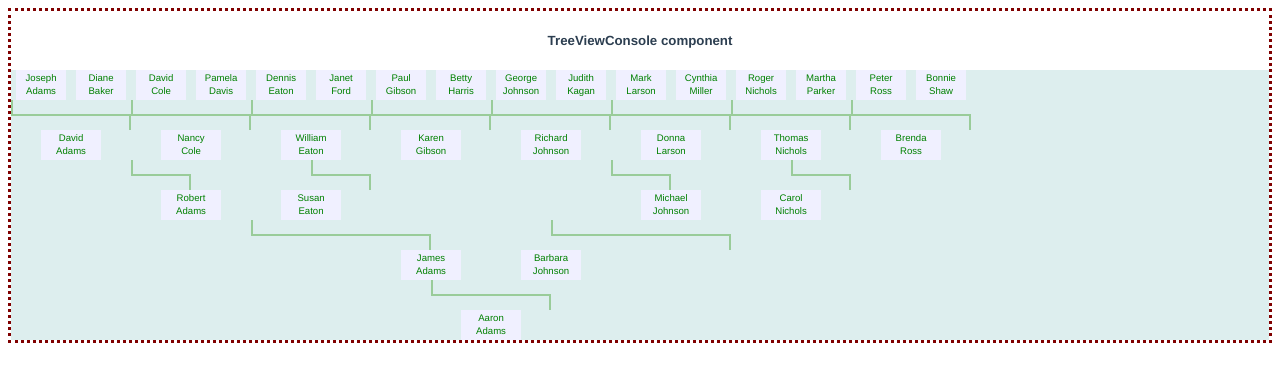
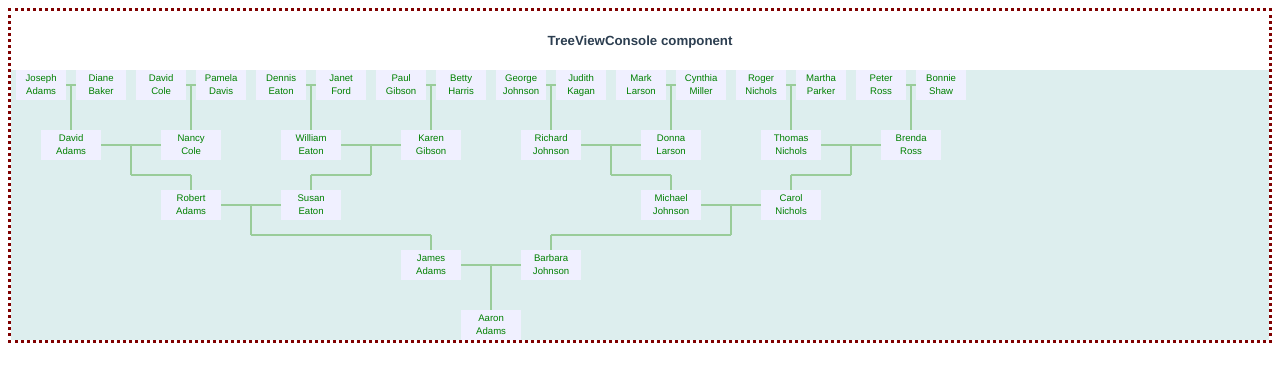
Before and after one commit to jrschmidt/familia-22, a Vue app: page / in a window 1280 px wide. Shown: the top 382 px of the page. Built offline with nearby package versions, Linux system fonts and the light colour scheme.

Commit message:
change SVG in ConnectorSvg component based on class and properties

```diff
--- a/src/components/ConnectorSvg.vue
+++ b/src/components/ConnectorSvg.vue
@@ -1,17 +1,91 @@
 <template>
   <div class="connector-svg">
-    <svg height="100%" width="100%">
-      <line x1="0%" y1="0%" x2="0%" y2="50%" stroke="#99cc99" stroke-width="4"/>
-      <line x1="0%" y1="50%" x2="100%" y2="50%" stroke="#99cc99" stroke-width="2"/>
-      <line x1="100%" y1="50%" x2="100%" y2="100%" stroke="#99cc99" stroke-width="4"/>
+    <svg v-if="isStraightSkinny(connectStyle)" height="60px" width="120px">
+      <line x1="55" y1="15" x2="65" y2="15" stroke="#99cc99" stroke-width="2"/>
+      <line x1="60" y1="15" x2="60" y2="60" stroke="#99cc99" stroke-width="2"/>
+    </svg>
+
+    <svg v-if="isStraightSingleton(connectStyle)" height="100%" width="100%">
+      <line x1="30" y1="15" x2="90" y2="15" stroke="#99cc99" stroke-width="2"/>
+      <line x1="60" y1="15" x2="60" y2="60" stroke="#99cc99" stroke-width="2"/>
+    </svg>
+
+    <svg v-if="isLeftW3(connectStyle)" height="100%" width="100%">
+      <line x1="30" y1="15" x2="90" y2="15" stroke="#99cc99" stroke-width="2"/>
+      <line x1="60" y1="15" x2="60" y2="45" stroke="#99cc99" stroke-width="2"/>
+      <line x1="60" y1="45" x2="120" y2="45" stroke="#99cc99" stroke-width="2"/>
+      <line x1="120" y1="45" x2="120" y2="60" stroke="#99cc99" stroke-width="2"/>
+    </svg>
+
+    <svg v-if="isRightW3(connectStyle)" height="100%" width="100%">
+      <line x1="90" y1="15" x2="150" y2="15" stroke="#99cc99" stroke-width="2"/>
+      <line x1="120" y1="15" x2="120" y2="45" stroke="#99cc99" stroke-width="2"/>
+      <line x1="120" y1="45" x2="60" y2="45" stroke="#99cc99" stroke-width="2"/>
+      <line x1="60" y1="45" x2="60" y2="60" stroke="#99cc99" stroke-width="2"/>
+    </svg>
+
+    <svg v-if="isLeftW5(connectStyle)" height="100%" width="100%">
+      <line x1="30" y1="15" x2="90" y2="15" stroke="#99cc99" stroke-width="2"/>
+      <line x1="60" y1="15" x2="60" y2="45" stroke="#99cc99" stroke-width="2"/>
+      <line x1="60" y1="45" x2="240" y2="45" stroke="#99cc99" stroke-width="2"/>
+      <line x1="240" y1="45" x2="240" y2="60" stroke="#99cc99" stroke-width="2"/>
+    </svg>
+
+    <svg v-if="isRightW5(connectStyle)" height="100%" width="100%">
+      <line x1="210" y1="15" x2="270" y2="15" stroke="#99cc99" stroke-width="2"/>
+      <line x1="240" y1="15" x2="240" y2="45" stroke="#99cc99" stroke-width="2"/>
+      <line x1="240" y1="45" x2="60" y2="45" stroke="#99cc99" stroke-width="2"/>
+      <line x1="60" y1="45" x2="60" y2="60" stroke="#99cc99" stroke-width="2"/>
     </svg>
   </div>
 </template>
 
 <script setup>
-// import { inject } from 'vue'
+const props = defineProps({
+  connectStyle: String
+})
 
-// const svgSize = inject('svgSize')
+const isStraightSkinny = (connectStyle) => {
+  if (connectStyle === 'straight-skinny')
+    return true
+  else
+    return false
+}
+
+const isStraightSingleton = (connectStyle) => {
+  if (connectStyle === 'straight-singleton')
+    return true
+  else
+    return false
+}
+
+const isLeftW3 = (connectStyle) => {
+  if (connectStyle === 'left-w3')
+    return true
+  else
+    return false
+}
+
+const isRightW3 = (connectStyle) => {
+  if (connectStyle === 'right-w3')
+    return true
+  else
+    return false
+}
+
+const isLeftW5 = (connectStyle) => {
+  if (connectStyle === 'left-w5')
+    return true
+  else
+    return false
+}
+
+const isRightW5 = (connectStyle) => {
+  if (connectStyle === 'right-w5')
+    return true
+  else
+    return false
+}
 </script>
 
 <style lang="css">
--- a/src/components/PersonPair.vue
+++ b/src/components/PersonPair.vue
@@ -47,79 +47,4 @@ const getPersonData = (pair, index) => {
 .singleton {
   width: 120px;
 }
-
-.pc13 {
-  grid-column-start: 1;
-  grid-column-end: 3;
-}
-
-.pc35 {
-  grid-column-start: 3;
-  grid-column-end: 5;
-}
-
-.pc57 {
-  grid-column-start: 5;
-  grid-column-end: 7;
-}
-
-.pc79 {
-  grid-column-start: 7;
-  grid-column-end: 9;
-}
-
-.pc911 {
-  grid-column-start: 9;
-  grid-column-end: 11;
-}
-
-.pc1113 {
-  grid-column-start: 11;
-  grid-column-end: 13;
-}
-
-.pc1315 {
-  grid-column-start: 13;
-  grid-column-end: 15;
-}
-
-.pc1517 {
-  grid-column-start: 15;
-  grid-column-end: 17;
-}
-
-.pc24 {
-  grid-column-start: 2;
-  grid-column-end: 4;
-}
-
-.pc68 {
-  grid-column-start: 6;
-  grid-column-end: 8;
-}
-
-.pc1012 {
-  grid-column-start: 10;
-  grid-column-end: 12;
-}
-
-.pc1416 {
-  grid-column-start: 14;
-  grid-column-end: 16;
-}
-
-.pc46 {
-  grid-column-start: 4;
-  grid-column-end: 6;
-}
-
-.pc1214 {
-  grid-column-start: 12;
-  grid-column-end: 14;
-}
-
-.pc810 {
-  grid-column-start: 8;
-  grid-column-end: 10;
-}
 </style>
--- a/src/components/TreeViewGrid.vue
+++ b/src/components/TreeViewGrid.vue
@@ -9,6 +9,7 @@
     <ConnectorSvg
       v-for="(connector, index) in connectors"
       v-bind:class="connectors[index]"
+      v-bind:connect-style="getConnectStyle(connectors, index)"
     />
   </div>
 </template>
@@ -30,10 +31,6 @@ const connectors = ref(viewModelData.connectorClasses)
 
 provide('viewModelData', viewModelData)
 
-const notSingleton = (pair) => {
-  return (pair.people.length === 2)
-}
-
 const generatePairId = (pair) => {
   if (pair.people.length === 2)
     return pair.people[0] + pair.people[1]
@@ -41,6 +38,9 @@ const generatePairId = (pair) => {
     return 'singleton' + pair.people[0]
 }
 
+const getConnectStyle = (connectors, index) => {
+  return connectors[index].split(' ')[0]
+}
 </script>
 
 <style lang="css">
@@ -51,6 +51,8 @@ const generatePairId = (pair) => {
   grid-template-columns: 60px 60px 60px 60px 60px 60px 60px 60px 60px 60px 60px 60px 60px 60px 60px 60px;
   grid-template-rows: 30px 30px 30px 30px 30px 30px 30px 30px 30px;
 }
+
+/* Place the PersonPair components in the grid */
 
 .gen0root {
   grid-column: 8 / 10;
@@ -132,78 +134,80 @@ const generatePairId = (pair) => {
   grid-row: 1;
 }
 
+/* Place the ConnectorSvg components in the grid */
+
 .parents-of-0-0 {
   grid-column: 8 / 10;
-  grid-row: 8;
+  grid-row: 7 / 9;
 }
 
 .parents-of-1-0 {
   grid-column: 4 / 9;
-  grid-row: 6;
+  grid-row: 5 / 7;
 }
 
 .parents-of-1-1 {
   grid-column: 9 / 14;
-  grid-row: 6;
+  grid-row: 5 / 7;
 }
 
 .parents-of-2-0 {
   grid-column: 2 / 5;
-  grid-row: 4;
+  grid-row: 3 / 5;
 }
 
 .parents-of-2-1 {
   grid-column: 5 / 8;
-  grid-row: 4;
+  grid-row: 3 / 5;
 }
 
 .parents-of-2-2 {
   grid-column: 10 / 13;
-  grid-row: 4;
+  grid-row: 3 / 5;
 }
 
 .parents-of-2-3 {
   grid-column: 13 / 16;
-  grid-row: 4;
+  grid-row: 3 / 5;
 }
 
 .parents-of-3-0 {
   grid-column: 1 / 3;
-  grid-row: 2;
+  grid-row: 1 / 3;
 }
 
 .parents-of-3-1 {
   grid-column: 3 / 5;
-  grid-row: 2;
+  grid-row: 1 / 3;
 }
 
 .parents-of-3-2 {
   grid-column: 5 / 7;
-  grid-row: 2;
+  grid-row: 1 / 3;
 }
 
 .parents-of-3-3 {
   grid-column: 7 / 9;
-  grid-row: 2;
+  grid-row: 1 / 3;
 }
 
 .parents-of-3-4 {
   grid-column: 9 / 11;
-  grid-row: 2;
+  grid-row: 1 / 3;
 }
 
 .parents-of-3-5 {
   grid-column: 11 / 13;
-  grid-row: 2;
+  grid-row: 1 / 3;
 }
 
 .parents-of-3-6 {
   grid-column: 13 / 15;
-  grid-row: 2;
+  grid-row: 1 / 3;
 }
 
 .parents-of-3-7 {
   grid-column: 15 / 17;
-  grid-row: 2;
+  grid-row: 1 / 3;
 }
 </style>
--- a/src/display-data-functions.js
+++ b/src/display-data-functions.js
@@ -68,21 +68,21 @@ export const viewModelInit = (treeData, rootPersonId, generations) => {
     ]
 
   const connectorFixedClasses = [
-    'straight parents-of-0-0',
-    'left parents-of-1-0',
-    'right parents-of-1-1',
-    'left parents-of-2-0',
-    'right parents-of-2-1',
-    'left parents-of-2-2',
-    'right parents-of-2-3',
-    ' straight parents-of-3-0',
-    ' straight parents-of-3-1',
-    ' straight parents-of-3-2',
-    ' straight parents-of-3-3',
-    ' straight parents-of-3-4',
-    ' straight parents-of-3-5',
-    ' straight parents-of-3-6',
-    ' straight parents-of-3-7'
+    'straight-singleton parents-of-0-0',
+    'left-w5 parents-of-1-0',
+    'right-w5 parents-of-1-1',
+    'left-w3 parents-of-2-0',
+    'right-w3 parents-of-2-1',
+    'left-w3 parents-of-2-2',
+    'right-w3 parents-of-2-3',
+    'straight-skinny parents-of-3-0',
+    'straight-skinny parents-of-3-1',
+    'straight-skinny parents-of-3-2',
+    'straight-skinny parents-of-3-3',
+    'straight-skinny parents-of-3-4',
+    'straight-skinny parents-of-3-5',
+    'straight-skinny parents-of-3-6',
+    'straight-skinny parents-of-3-7'
   ]
 
   let viewModelData = {}
```
Also changed, not shown: 1 other file (tests, documents, lock files or other folders).
